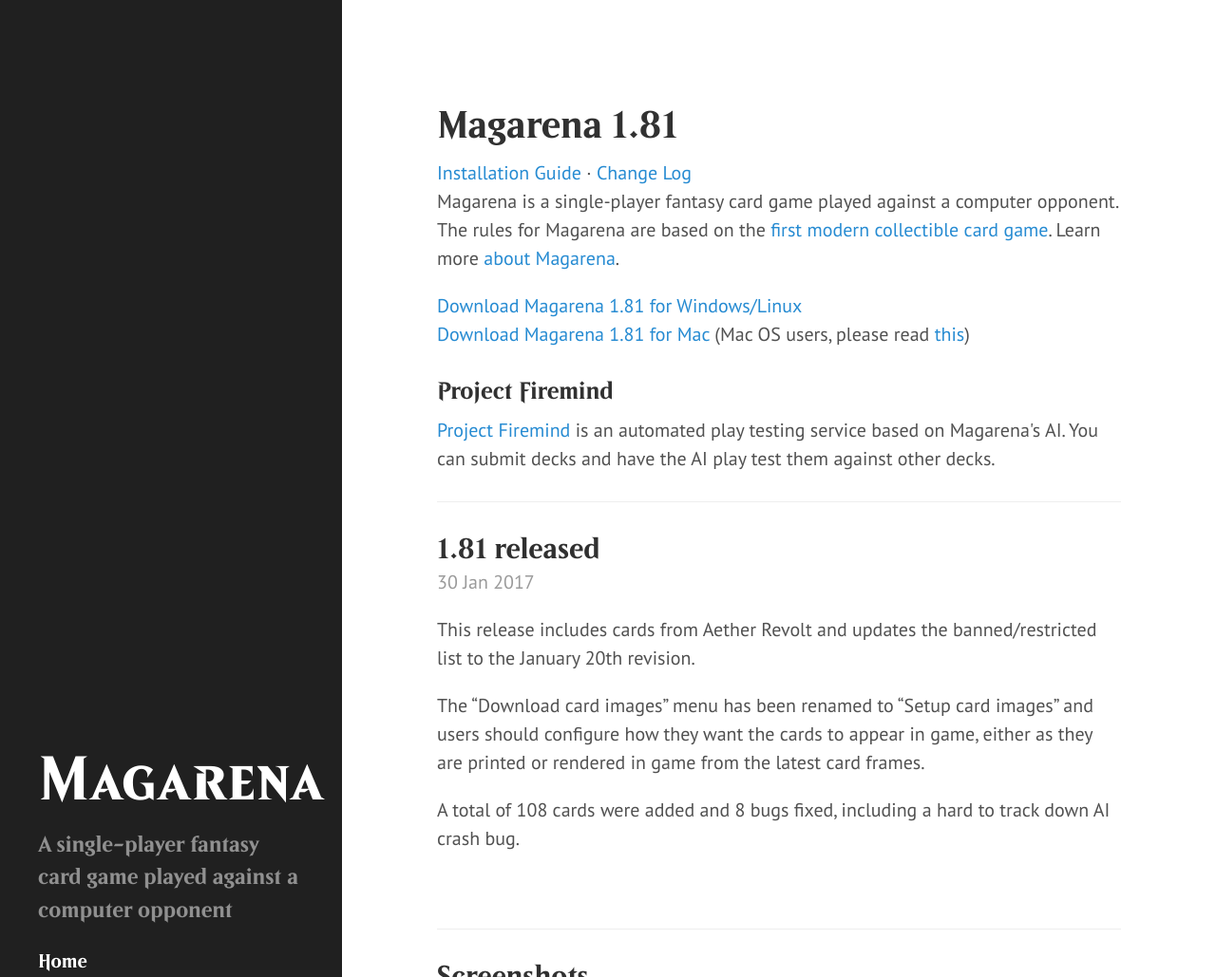
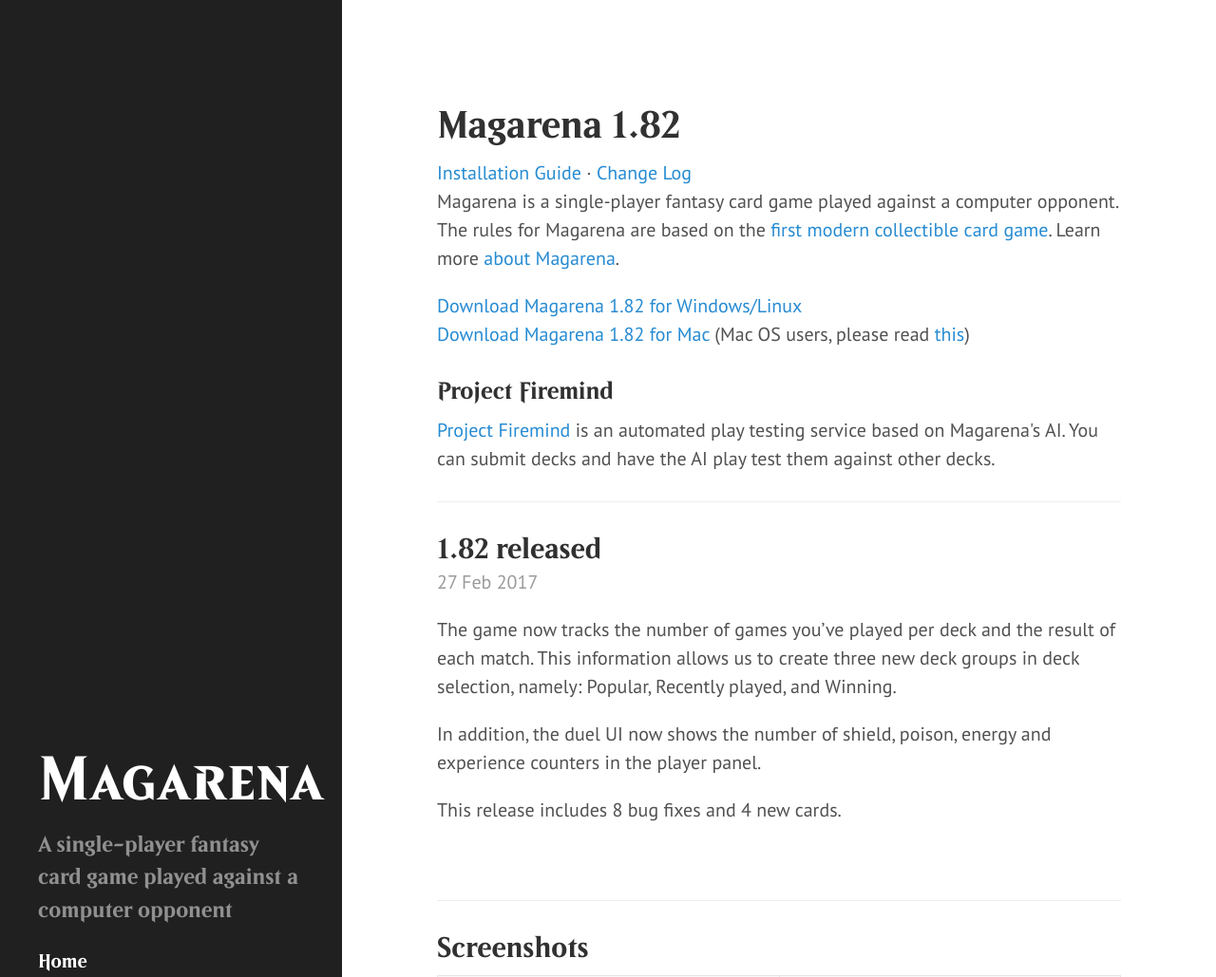
Before and after one commit to magarena/magarena.github.io, a Jekyll site: the page built from index.html, in a window 1280 px wide and 1400 px high, cut to the strip 0-1029 px from the top of the window. Shown: the whole strip at 95% size. Built offline with Jekyll 4.4.1, drawn with Linux system fonts in a browser that asks for light colours; the list of posts is cut into pages by our own code.

Commit message:
release post for 1.82

```diff
--- a/_config.yml
+++ b/_config.yml
@@ -20,7 +20,7 @@
 paginate:         1
 
 # Custom vars
-version:          '1.81'
+version:          '1.82'
 
 github:
   repo:           //github.com/magarena/magarena
--- /dev/null
+++ b/_posts/2017-02-27-1-82-released.md
@@ -0,0 +1,13 @@
+---
+layout: post
+title: "1.82 released"
+---
+
+The game now tracks the number of games you've played per deck and the result
+of each match. This information allows us to create three new deck groups in
+deck selection, namely: Popular, Recently played, and Winning.
+
+In addition, the duel UI now shows the number of shield, poison, energy and
+experience counters in the player panel.
+
+This release includes 8 bug fixes and 4 new cards.
```
